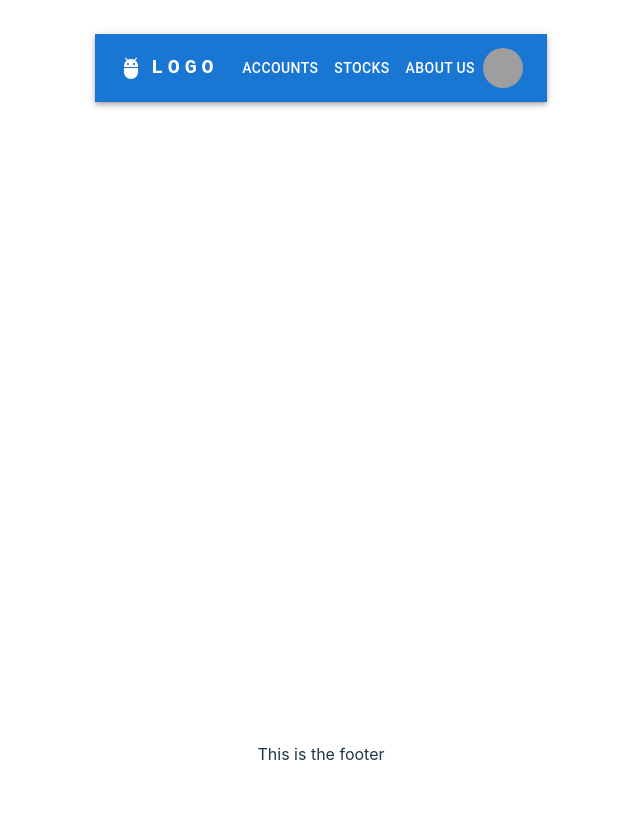
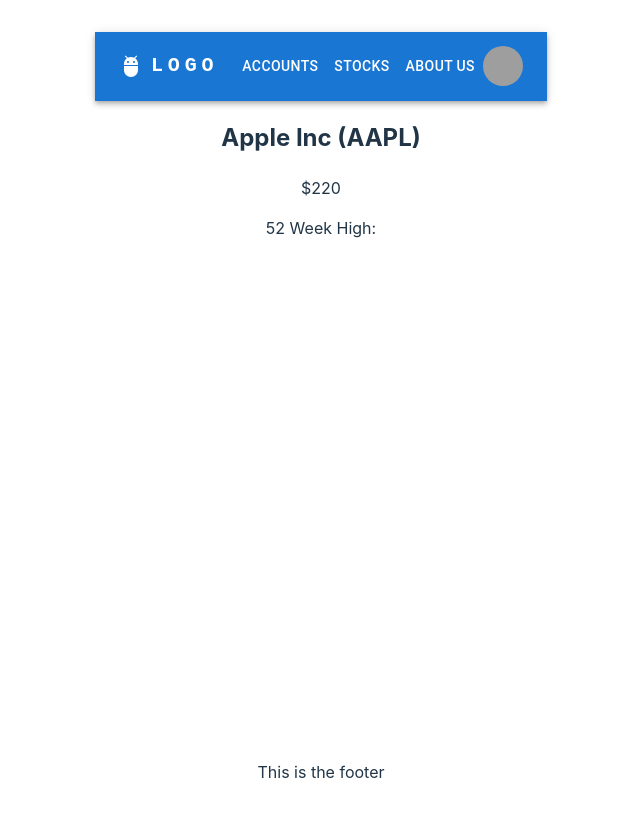
Before and after one commit to kdiggety/hi-js-ui, a React (Vite) app: page /stocks/AAPL in a window 1280 px wide. Shown: the whole page, without its empty margins (319-959 px from the left). Built offline with nearby package versions, Linux system fonts and the light colour scheme; grey boxes are pictures that could not be loaded.

Commit message:
Displaying stock details. Not integrated yet.

```diff
--- a/src/pages/Landing.jsx
+++ b/src/pages/Landing.jsx
@@ -21,6 +21,7 @@
 import StockList from "./stocks/StockList.jsx";
 import AboutUs from "./AboutUs.jsx";
 import AccountHoldings from "./accounts/AccountHoldings.jsx";
+import StockDetails from "./stocks/StockDetails.jsx";
 
 const Landing = function () {
     const pages = ['Accounts', 'Stocks', 'About Us'];
@@ -196,6 +197,7 @@
                     <Route path='/accounts' element={<AccountList/>}/>
                     <Route path='/accounts/:accountNumber/holdings' element={<AccountHoldings/>}/>
                     <Route path='/stocks' element={<StockList/>}/>
+                    <Route path='/stocks/:stockSymbol' element={<StockDetails/>}/>
                     <Route path='/about-us' element={<AboutUs/>}/>
                 </Routes>
             </div>
--- a/src/pages/stocks/StockDetails.jsx
+++ b/src/pages/stocks/StockDetails.jsx
@@ -1,7 +1,17 @@
+import {useState} from "react";
+
 const StockDetails = function () {
-    return <>
-        <p>This is the Stock Details page.</p>
-    </>
+    const [stockDetails, setStockDetails] = useState([
+        {symbol: "AAPL", description: "Apple Inc", pricePerShare: "$220", details: {"fiftyTwoWeekHigh": "$225.75"}}
+    ])
+
+    return (
+        <div>
+            <h2>{stockDetails[0].description} ({stockDetails[0].symbol})</h2>
+            <p>{stockDetails[0].pricePerShare}</p>
+            <p>52 Week High: {stockDetails[0].fiftyTwoWeekHigh}</p>
+        </div>
+    )
 }
 
-export default StockDetailss
+export default StockDetails
--- a/src/pages/stocks/StockList.jsx
+++ b/src/pages/stocks/StockList.jsx
@@ -3,9 +3,9 @@
 
 const StockList = function () {
     const [stocks, setStocks] = useState([
-        {symbol: "AAPL", descrption: "Apple Inc", pricePerShare: "$220"},
-        {symbol: "MMM", descrption: "3M Manufacturing", pricePerShare: "$92"},
-        {symbol: "BBY", descrption: "Best Buy", pricePerShare: "$90"},
+        {symbol: "AAPL", description: "Apple Inc", pricePerShare: "$220"},
+        {symbol: "MMM", description: "3M Manufacturing", pricePerShare: "$92"},
+        {symbol: "BBY", description: "Best Buy", pricePerShare: "$90"},
     ])
 
     return (
@@ -28,11 +28,11 @@
                                     (
                                         <tr key={stock.symbol}>
                                             <td>
-                                                <Link to={`stock/${stock.symbol}`}>
+                                                <Link to={`${stock.symbol}`}>
                                                     {stock.symbol}
                                                 </Link>
                                             </td>
-                                            <td>{stock.descrption}</td>
+                                            <td>{stock.description}</td>
                                             <td>{stock.pricePerShare}</td>
                                         </tr>
                                     )
```
